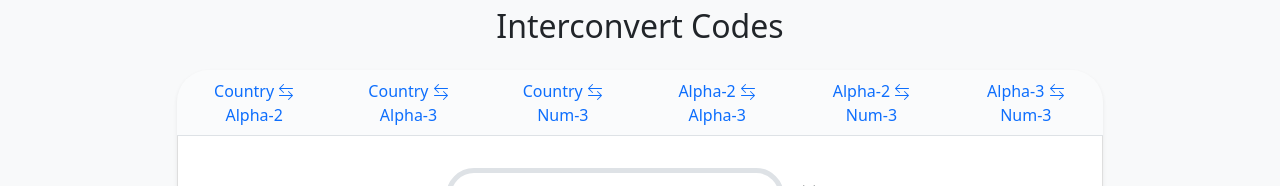
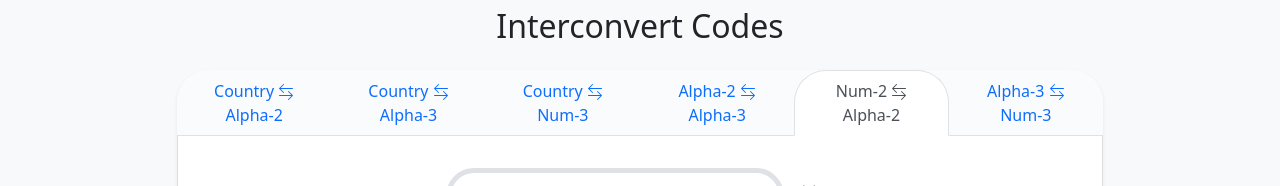
Before and after one commit to omkartapale/country-codes, a React (Create React App) app: page /interconvert/num3-to-alpha2 in a window 1280 px wide. Shown: the part 218-404 px from the top of the page. Built offline with nearby package versions, Linux system fonts and the light colour scheme.

Commit message:
Replace relevant tab while interconvert url changed - Added props for InterconvertCodes and InterconvertNavTabs to fetch conversionType

```diff
--- a/src/App.js
+++ b/src/App.js
@@ -18,18 +18,18 @@ function App() {
           <Route path="home" element={<Home />} />
           <Route path="interconvert" element={<Interconvert />}>
             <Route index element={<InterconvertMenu />} />
-            <Route path="country-to-alpha2" element={<InterconvertCodes />} />
-            <Route path="country-to-alpha3" element={<InterconvertCodes />} />
-            <Route path="country-to-num3" element={<InterconvertCodes />} />
-            <Route path="alpha2-to-country" element={<InterconvertCodes />} />
-            <Route path="alpha2-to-alpha3" element={<InterconvertCodes />} />
-            <Route path="alpha2-to-num3" element={<InterconvertCodes />} />
-            <Route path="alpha3-to-country" element={<InterconvertCodes />} />
-            <Route path="alpha3-to-alpha2" element={<InterconvertCodes />} />
-            <Route path="alpha3-to-num3" element={<InterconvertCodes />} />
-            <Route path="num3-to-country" element={<InterconvertCodes />} />
-            <Route path="num3-to-alpha2" element={<InterconvertCodes />} />
-            <Route path="num3-to-alpha3" element={<InterconvertCodes />} />
+            <Route path="country-to-alpha2" element={<InterconvertCodes conversionType="ctoa2"/>} />
+            <Route path="country-to-alpha3" element={<InterconvertCodes conversionType="ctoa3"/>} />
+            <Route path="country-to-num3" element={<InterconvertCodes conversionType="cton3"/>} />
+            <Route path="alpha2-to-country" element={<InterconvertCodes conversionType="a2toc"/>} />
+            <Route path="alpha2-to-alpha3" element={<InterconvertCodes conversionType="a2toa3"/>} />
+            <Route path="alpha2-to-num3" element={<InterconvertCodes conversionType="a2ton3"/>} />
+            <Route path="alpha3-to-country" element={<InterconvertCodes conversionType="a3toc"/>} />
+            <Route path="alpha3-to-alpha2" element={<InterconvertCodes conversionType="a3toa2"/>} />
+            <Route path="alpha3-to-num3" element={<InterconvertCodes conversionType="a3ton3"/>} />
+            <Route path="num3-to-country" element={<InterconvertCodes conversionType="n3toc"/>} />
+            <Route path="num3-to-alpha2" element={<InterconvertCodes conversionType="n3toa2"/>} />
+            <Route path="num3-to-alpha3" element={<InterconvertCodes conversionType="n3toa3"/>} />
           </Route>
           <Route path="help" element={<Help />} />
         </Routes>
--- a/src/components/InterconvertNavTabs.js
+++ b/src/components/InterconvertNavTabs.js
@@ -1,33 +1,71 @@
+import PropTypes from "prop-types";
 import React, { Component } from "react";
 import { NavLink } from "react-router-dom";
 import { ReactComponent as InterconvertSvg } from "../assets/arrow-left-right.svg";
 
 export class InterconvertNavTabs extends Component {
+  static propTypes = {
+    conversionType: PropTypes.string.isRequired,
+  };
+
   render() {
-    // const pathname = window.location.pathname;
-    // todo check pathname for current route and display replacement tabs for existing one
-    // if route is Alpha2 to Country then replace Country to Alpha2 and show active
     return (
       <div className="InterconvertNavTabs">
         <nav className="nav nav-tabs nav-justified">
+          {this.props.conversionType === "a2toc" ? (
+            <NavLink to="/interconvert/alpha2-to-country" className="nav-link">
+              Alpha-2 <InterconvertSvg /> Country
+            </NavLink>
+          ) : (
             <NavLink to="/interconvert/country-to-alpha2" className="nav-link">
               Country <InterconvertSvg /> Alpha-2
             </NavLink>
+          )}
+          {this.props.conversionType === "a3toc" ? (
+            <NavLink to="/interconvert/alpha3-to-country" className="nav-link">
+              Alpha-3 <InterconvertSvg /> Country
+            </NavLink>
+          ) : (
             <NavLink to="/interconvert/country-to-alpha3" className="nav-link">
               Country <InterconvertSvg /> Alpha-3
             </NavLink>
+          )}
+          {this.props.conversionType === "n3toc" ? (
+            <NavLink to="/interconvert/num3-to-country" className="nav-link">
+              Num-3 <InterconvertSvg /> Country
+            </NavLink>
+          ) : (
             <NavLink to="/interconvert/country-to-num3" className="nav-link">
               Country <InterconvertSvg /> Num-3
             </NavLink>
+          )}
+          {this.props.conversionType === "a3toa2" ? (
+            <NavLink to="/interconvert/alpha3-to-alpha2" className="nav-link">
+              Alpha-3 <InterconvertSvg /> Alpha-2
+            </NavLink>
+          ) : (
             <NavLink to="/interconvert/alpha2-to-alpha3" className="nav-link">
               Alpha-2 <InterconvertSvg /> Alpha-3
             </NavLink>
+          )}
+          {this.props.conversionType === "n3toa2" ? (
+            <NavLink to="/interconvert/num3-to-alpha2" className="nav-link">
+              Num-2 <InterconvertSvg /> Alpha-2
+            </NavLink>
+          ) : (
             <NavLink to="/interconvert/alpha2-to-num3" className="nav-link">
               Alpha-2 <InterconvertSvg /> Num-3
             </NavLink>
+          )}
+          {this.props.conversionType === "n3toa3" ? (
+            <NavLink to="/interconvert/num3-to-alpha3" className="nav-link">
+              Num-3 <InterconvertSvg /> Alpha-3
+            </NavLink>
+          ) : (
             <NavLink to="/interconvert/alpha3-to-num3" className="nav-link">
               Alpha-3 <InterconvertSvg /> Num-3
             </NavLink>
+          )}
         </nav>
       </div>
     );
--- a/src/pages/InterconvertCodes.js
+++ b/src/pages/InterconvertCodes.js
@@ -1,16 +1,29 @@
+import PropTypes from "prop-types";
 import React, { Component } from "react";
 import "../scss/InterconvertCodes.scss";
 import Interconversion from "../components/Interconversion";
 import InterconvertNavTabs from "../components/InterconvertNavTabs";
 
 export class InterconvertCodes extends Component {
+  static propTypes = {
+    conversionType: PropTypes.string.isRequired,
+  };
+
+  constructor(props) {
+    super(props);
+    this.state = {
+      term: undefined,
+      convertedTerm: undefined,
+    };
+  }
+
   render() {
     return (
       <div className="InterconvertCodes">
         <div className="row justify-content-center">
           <div className="col-md-10 py-2">
             <div className="layout shadow-sm">
-              <InterconvertNavTabs />
+              <InterconvertNavTabs conversionType={this.props.conversionType} />
               <Interconversion />
             </div>
           </div>
```
Lines whose indentation alone changed are shown as unchanged.
